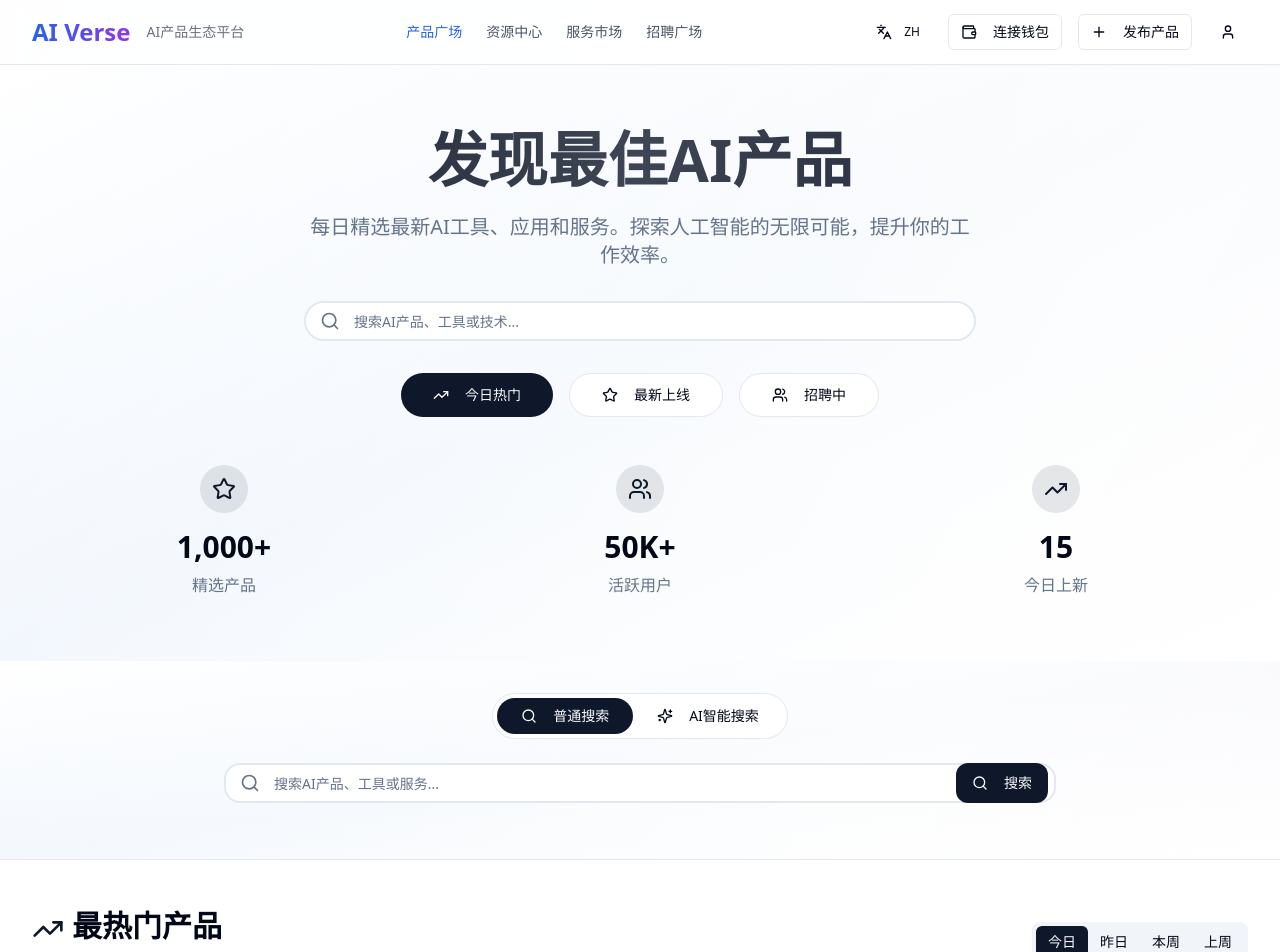
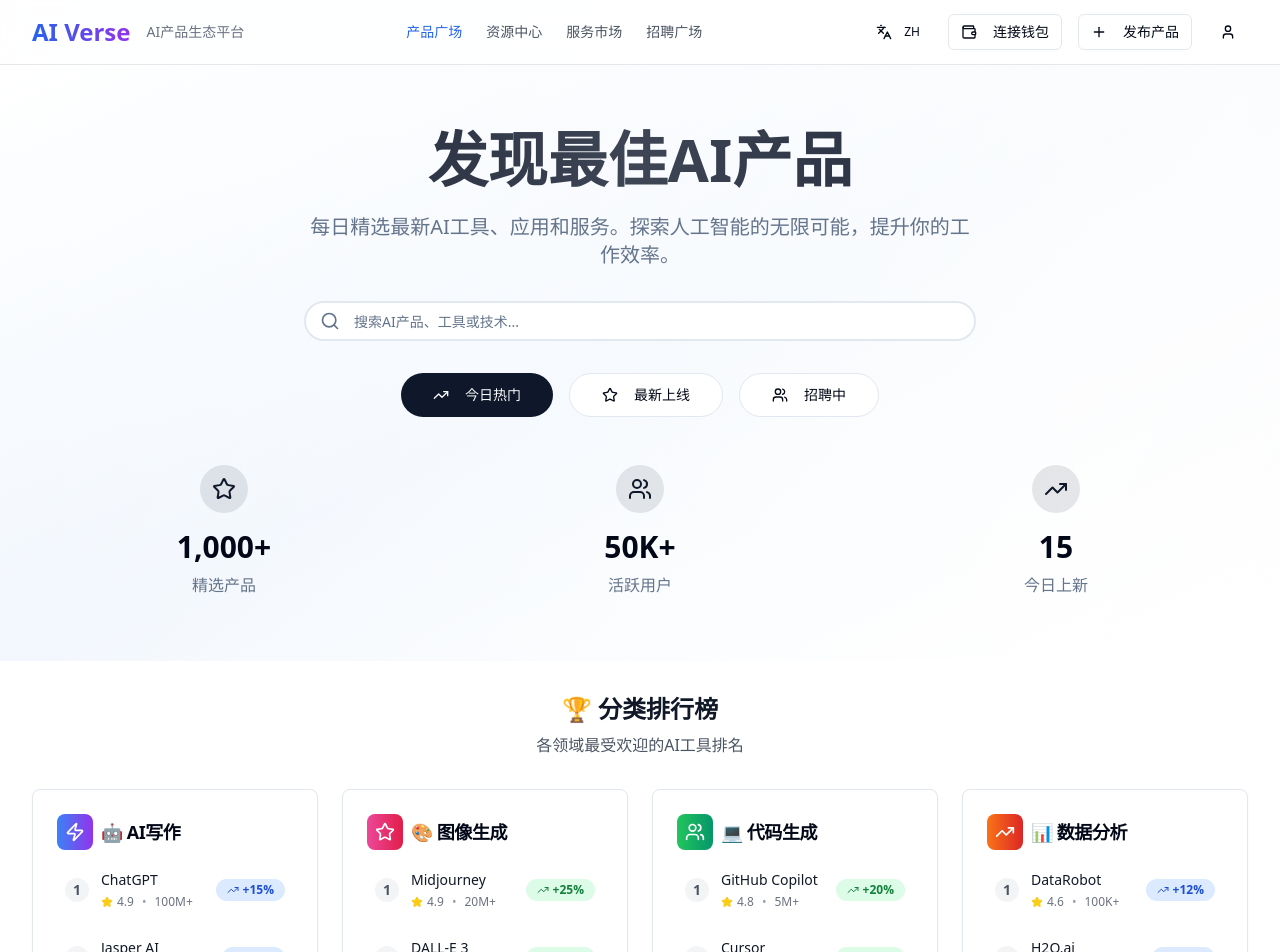
Before and after one commit to zmxzoe/product-ai-verse, a React (Vite) app: page / in a window 1280 px wide. Shown: the top 952 px of the page. Built offline with nearby package versions, Linux system fonts and the light colour scheme.

Commit message:
Add category ranking cards to homepage
Add category ranking cards to the top of the homepage.

```diff
--- /dev/null
+++ b/src/components/CategoryRankingCards.tsx
@@ -0,0 +1,116 @@
+
+import React from 'react';
+import { Card, CardContent, CardHeader, CardTitle } from '@/components/ui/card';
+import { Badge } from '@/components/ui/badge';
+import { TrendingUp, Star, Users, Zap } from 'lucide-react';
+
+interface RankingItem {
+  id: string;
+  name: string;
+  category: string;
+  rating: number;
+  users: string;
+  trend: number;
+}
+
+const CategoryRankingCards = () => {
+  const categories = [
+    {
+      title: '🤖 AI写作',
+      icon: <Zap className="h-5 w-5" />,
+      color: 'from-blue-500 to-purple-600',
+      items: [
+        { id: '1', name: 'ChatGPT', category: 'AI写作', rating: 4.9, users: '100M+', trend: 15 },
+        { id: '2', name: 'Jasper AI', category: 'AI写作', rating: 4.7, users: '1M+', trend: 8 },
+        { id: '3', name: 'Copy.ai', category: 'AI写作', rating: 4.6, users: '500K+', trend: 12 }
+      ]
+    },
+    {
+      title: '🎨 图像生成',
+      icon: <Star className="h-5 w-5" />,
+      color: 'from-pink-500 to-rose-600',
+      items: [
+        { id: '4', name: 'Midjourney', category: '图像生成', rating: 4.9, users: '20M+', trend: 25 },
+        { id: '5', name: 'DALL-E 3', category: '图像生成', rating: 4.8, users: '10M+', trend: 18 },
+        { id: '6', name: 'Stable Diffusion', category: '图像生成', rating: 4.6, users: '5M+', trend: 10 }
+      ]
+    },
+    {
+      title: '💻 代码生成',
+      icon: <Users className="h-5 w-5" />,
+      color: 'from-green-500 to-emerald-600',
+      items: [
+        { id: '7', name: 'GitHub Copilot', category: '代码生成', rating: 4.8, users: '5M+', trend: 20 },
+        { id: '8', name: 'Cursor', category: '代码生成', rating: 4.7, users: '1M+', trend: 35 },
+        { id: '9', name: 'Replit AI', category: '代码生成', rating: 4.5, users: '500K+', trend: 15 }
+      ]
+    },
+    {
+      title: '📊 数据分析',
+      icon: <TrendingUp className="h-5 w-5" />,
+      color: 'from-orange-500 to-red-600',
+      items: [
+        { id: '10', name: 'DataRobot', category: '数据分析', rating: 4.6, users: '100K+', trend: 12 },
+        { id: '11', name: 'H2O.ai', category: '数据分析', rating: 4.5, users: '50K+', trend: 8 },
+        { id: '12', name: 'Tableau AI', category: '数据分析', rating: 4.4, users: '200K+', trend: 5 }
+      ]
+    }
+  ];
+
+  return (
+    <div className="bg-white py-8 border-b border-gray-100">
+      <div className="max-w-7xl mx-auto px-4 sm:px-6 lg:px-8">
+        <div className="text-center mb-8">
+          <h2 className="text-2xl font-bold text-gray-900 mb-2">🏆 分类排行榜</h2>
+          <p className="text-gray-600">各领域最受欢迎的AI工具排名</p>
+        </div>
+
+        <div className="grid grid-cols-1 md:grid-cols-2 lg:grid-cols-4 gap-6">
+          {categories.map((category, index) => (
+            <Card key={index} className="hover:shadow-lg transition-shadow duration-300">
+              <CardHeader className="pb-3">
+                <CardTitle className="flex items-center gap-2 text-lg">
+                  <div className={`p-2 rounded-lg bg-gradient-to-r ${category.color} text-white`}>
+                    {category.icon}
+                  </div>
+                  {category.title}
+                </CardTitle>
+              </CardHeader>
+              <CardContent className="space-y-3">
+                {category.items.map((item, itemIndex) => (
+                  <div key={item.id} className="flex items-center justify-between p-2 rounded-lg hover:bg-gray-50 transition-colors">
+                    <div className="flex items-center gap-3">
+                      <div className="flex items-center justify-center w-6 h-6 rounded-full bg-gray-100 text-sm font-semibold text-gray-600">
+                        {itemIndex + 1}
+                      </div>
+                      <div className="flex-1">
+                        <h4 className="font-medium text-gray-900 text-sm">{item.name}</h4>
+                        <div className="flex items-center gap-2 mt-1">
+                          <div className="flex items-center gap-1">
+                            <Star className="h-3 w-3 text-yellow-400 fill-yellow-400" />
+                            <span className="text-xs text-gray-500">{item.rating}</span>
+                          </div>
+                          <span className="text-xs text-gray-400">•</span>
+                          <span className="text-xs text-gray-500">{item.users}</span>
+                        </div>
+                      </div>
+                    </div>
+                    <Badge
+                      variant="secondary"
+                      className={`text-xs ${item.trend > 15 ? 'bg-green-100 text-green-700' : 'bg-blue-100 text-blue-700'}`}
+                    >
+                      <TrendingUp className="h-3 w-3 mr-1" />
+                      +{item.trend}%
+                    </Badge>
+                  </div>
+                ))}
+              </CardContent>
+            </Card>
+          ))}
+        </div>
+      </div>
+    </div>
+  );
+};
+
+export default CategoryRankingCards;
--- a/src/pages/Index.tsx
+++ b/src/pages/Index.tsx
@@ -2,6 +2,7 @@
 import React, { useState } from 'react';
 import Navbar from '@/components/Navbar';
 import HeroSection from '@/components/HeroSection';
+import CategoryRankingCards from '@/components/CategoryRankingCards';
 import AISearchBar from '@/components/AISearchBar';
 import ProductCard from '@/components/ProductCard';
 import TrendingSection from '@/components/TrendingSection';
@@ -185,6 +186,9 @@ const Index = () => {
         onSearchChange={handleHeroSearch}
       />
 
+      {/* Category Ranking Cards */}
+      <CategoryRankingCards />
+
       {/* AI Search Bar */}
       <AISearchBar
         onSearch={handleAISearch}
```
